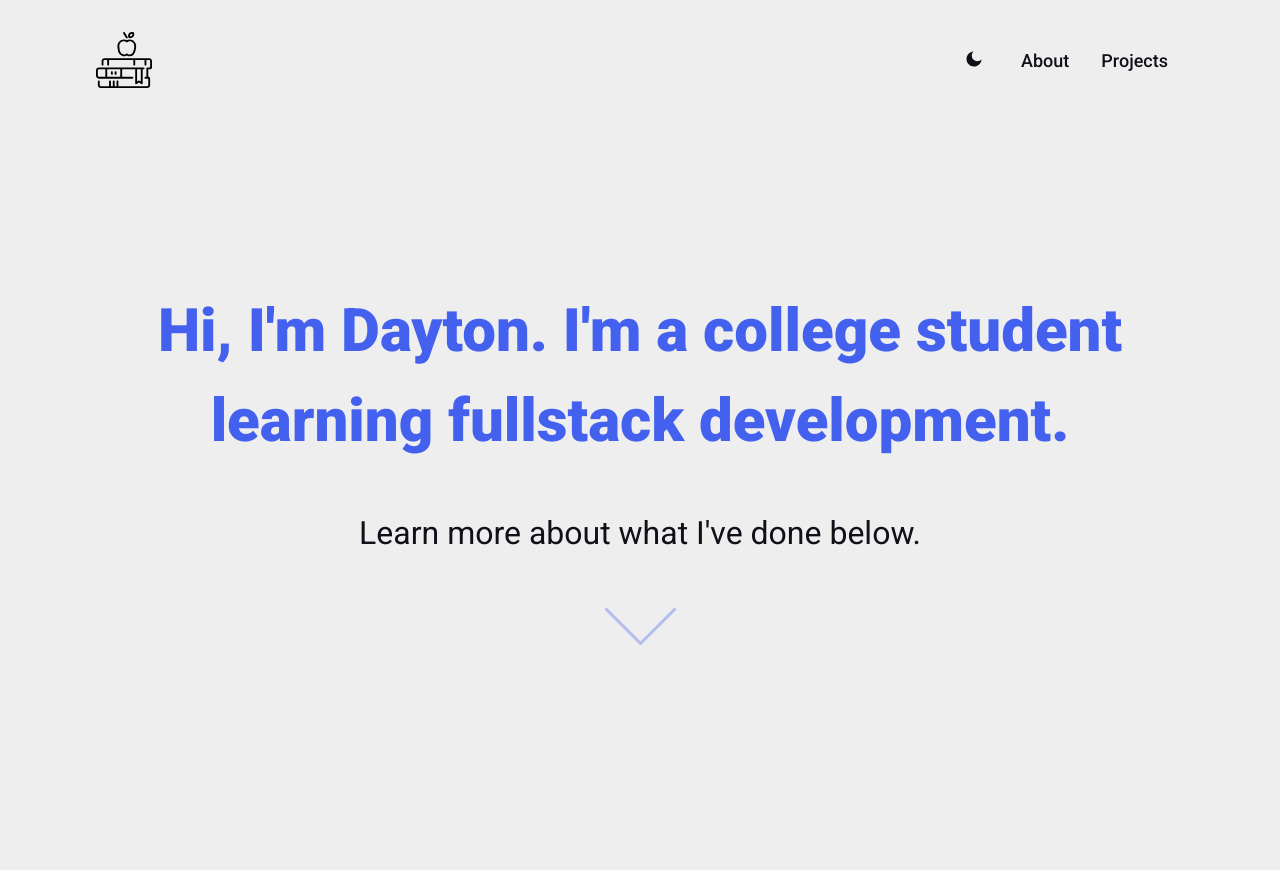
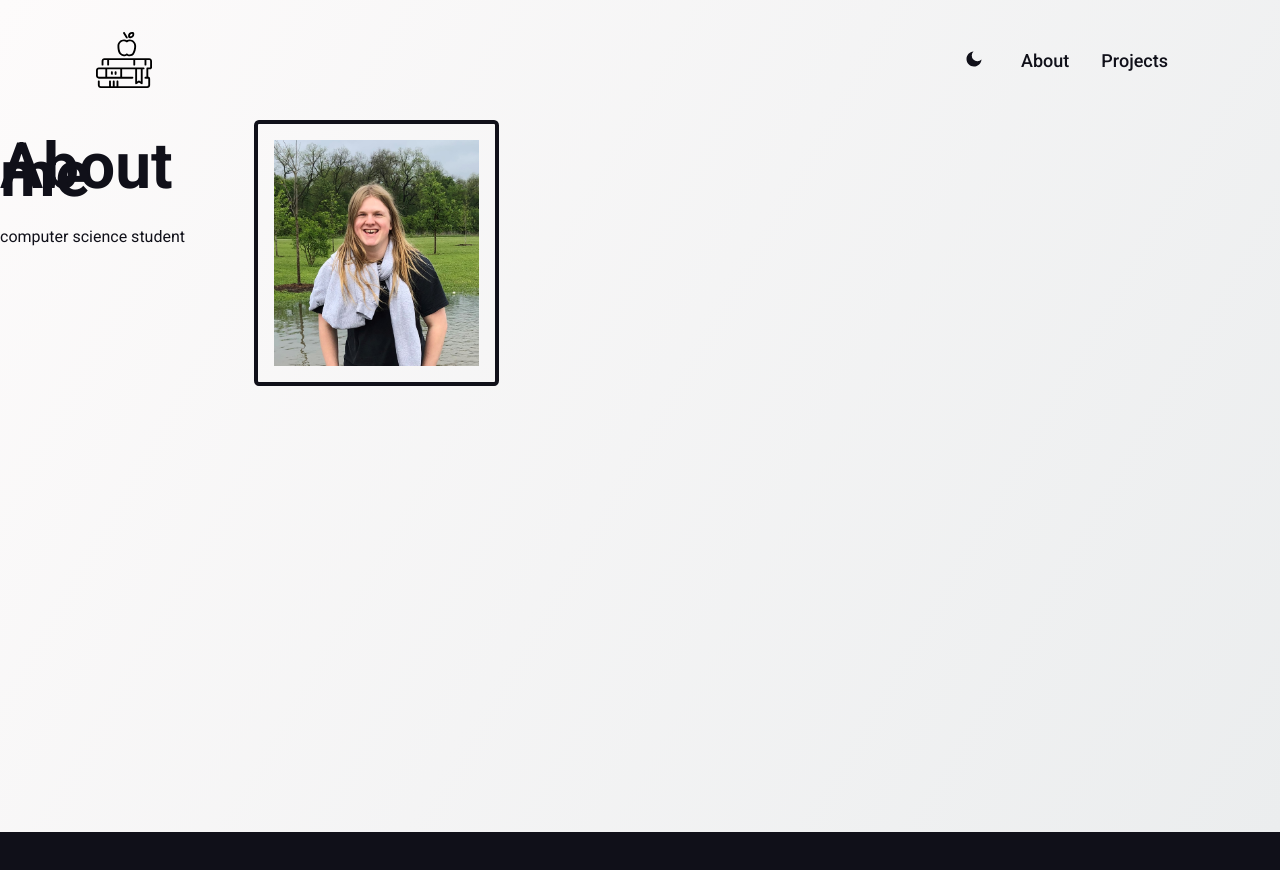
Before and after one commit to daytoncf/my-portfolio, a React (Create React App) app: page /about in a window 1280 px wide. Shown: the top 870 px of the page. After the commit the page ends 832 px from the top, so only its background shows below. Built offline with nearby package versions, Linux system fonts and the light colour scheme.

Commit message:
Changed light mode colors, fixed how routes we're being handled with new home component, and began about me

```diff
--- a/src/App.css
+++ b/src/App.css
@@ -15,12 +15,14 @@ a {
 
 .App-light {
     color: var(--color-dark);
-    background-color: var(--color-light);
+    /* background-color: var(--color-light); */
+    background-image: linear-gradient(120deg, #fdfbfb 0%, #ebedee 100%);
+    /* background-image: linear-gradient(to top, #cfd9df 0%, #e2ebf0 100%); */
 }
 
 .App {
-    display: grid;
-    grid-auto-columns: auto;
+    display: flex;
+    flex-direction: column;
 }
 
 
--- a/src/App.js
+++ b/src/App.js
@@ -1,6 +1,7 @@
 import { useState } from 'react';
 import { Route, Routes } from 'react-router-dom';
-import { Navbar, Header, Projects, About, Articles } from './components';
+import { Navbar, About,  } from './components';
+import Home from './Home';
 import './App.css';
 
 const App = (props) =>  {
@@ -16,10 +17,9 @@ const App = (props) =>  {
   return (
       <div className={appClass}>
         <Navbar className="navbar" dmToggle={handleDarkModeToggle} darkMode={darkMode} />
-        <Header  darkMode={darkMode}/>
         <Routes>
-          <Route path="/" element={<Projects />} />
-          <Route path="/about" component={<About />} />
+          <Route path="/" element={<Home darkMode={darkMode}/>} />
+          <Route path="/about" element={<About />} />
         </Routes>
       </div>
   );
--- /dev/null
+++ b/src/Home.js
@@ -0,0 +1,13 @@
+import React from 'react'
+import {Header, Projects} from './components'
+
+const Home = (props) => {
+    return (
+        <>
+        <Header darkMode={props.darkMode}/>
+        <Projects darkMode={props.darkMode}/>
+        </>
+    )
+}
+
+export default Home
--- a/src/components/about/About.jsx
+++ b/src/components/about/About.jsx
@@ -1,9 +1,25 @@
 import React from 'react'
+import './about.css'
+import me from '../../assets/me_zoomed.jpg'
 
 export default function About(props) {
     return (
-        <div>
-            <h1>This part of the website is still under construction 🔥</h1>
+        <div className='about'>
+            <div className='about__container'>
+                <div>
+                    <h1 className="about__title">
+                    About me
+                    </h1>
+                    <p className="about__desc">
+                        computer science student
+                    </p>
+                </div>
+                <div className='img__container'>
+                    <img src={me} className="about__img" alt='Me at a flooded park with a hoodie placed awkwardly around my shoulders'/>
+                </div>
+
+
+            </div>
         </div>
     )
 }
--- /dev/null
+++ b/src/components/about/about.css
@@ -0,0 +1,37 @@
+.about {
+    height: calc(100vh - 5.5rem);
+    width: auto;
+    display: flex;
+    align-items: flex-start;
+    justify-content: center;
+
+}
+
+.about__container {
+    display: flex;
+
+}
+
+.about__img {
+    display: block;
+    max-width: 20%;
+    height: auto;
+    padding: 1rem;
+    border: 0.25rem solid var(--color-dark);
+    grid-area: img;
+}
+/* .img__container {
+    display: flex;
+    align-items: center;
+    justify-content: center;
+} */
+
+.about__title {
+    font-size: 4em;
+    padding: 0 0.5em 0.5em 0;
+    text-align: left;
+}
+
+.about__desc {
+    grid-area: desc;
+}
--- a/src/components/header/header.css
+++ b/src/components/header/header.css
@@ -4,6 +4,7 @@
     display: flex;
     align-items: center;
     flex-direction: column;
+    flex-shrink: 0;
 }
 
 .header__content {
@@ -21,7 +22,7 @@
     font-weight: 900;
     line-height: 150%;
     font-size: 60px;
-    /* color: #DB5461; */
+    /* color: #db949b; */
     background: -webkit-linear-gradient(65deg,#FFD9CE, #DB5461);
     -webkit-background-clip: text;
     -webkit-text-fill-color: transparent;
@@ -31,7 +32,7 @@
     font-weight: 900;
     line-height: 150%;
     font-size: 60px;
-    color: var(--color-blue-400);
+    color: var(--color-unt-green);
 }
 
 .header__chevron {
@@ -54,7 +55,7 @@
 }
 
 .header__chevron-light {
-    border-color: var(--color-blue-400);
+    border-color: var(--color-dark);
 }
 
 
--- a/src/components/projects/Projects.jsx
+++ b/src/components/projects/Projects.jsx
@@ -22,9 +22,11 @@ export default function Projects(props) {
       },
     ];
 
+    let titleClass = (props.darkMode) ? "projects__title" : "projects__title projects_title-light";
+
     return (
         <section id='projects'>
-          <div className='projects__title'>
+          <div className={titleClass}>
             <h1>Here are some things I've built</h1>
           </div>
           <div className="projects__container">
--- a/src/components/projects/projects.css
+++ b/src/components/projects/projects.css
@@ -7,21 +7,17 @@ h1 {
 .projects__title {
     text-align: center;
     padding: 2rem 0;
-    color: var(--color-dark);
+    color: var(--color-light);
 }
 
-.projects__title::after {
-    position: absolute;
-    content: '';
-    width: 20%;
-    height: .25rem;
-    background: var(--color-dark);
-    left: 0;
-    margin-left: 40%;
+.projects_title-light {
+    color: var(--color-dark);
+    text-align: center;
 }
 
 #projects {
-    display: block;
+    display: flex;
+    flex-direction: column;
 }
 
 
--- a/src/index.css
+++ b/src/index.css
@@ -9,5 +9,5 @@
     --color-footer: #202340;
     --color-blue-400: #4361EE;
     --color-pink-600: #F72585;
-
+    --color-unt-green: #366D49;
 }
```
Also changed, not shown: src/assets/me_zoomed.jpg (added).
